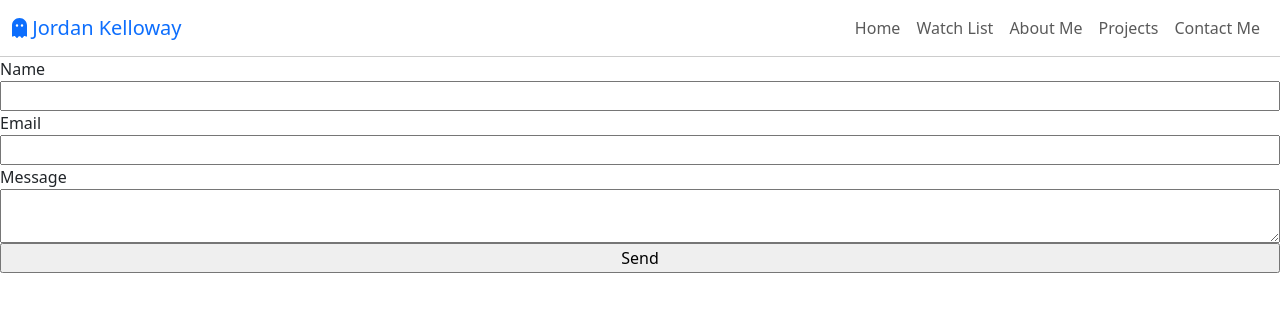
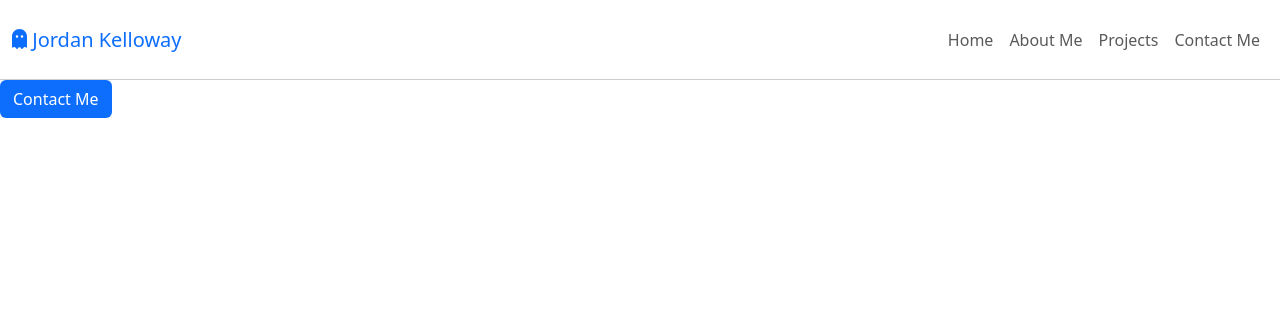
Before and after one commit to JKells99/portfoliojk, a React (Create React App) app: page /contact in a window 1280 px wide. Shown: the top 312 px of the page. Built offline with nearby package versions, Linux system fonts and the light colour scheme.

Commit message:
Added some changes

```diff
--- a/package.json
+++ b/package.json
@@ -2,7 +2,8 @@
   "name": "portfoliojk",
   "version": "0.1.0",
   "private": true,
-  "homepage": "https://JKells99.github.io/portfoliojk",
+
+
   "dependencies": {
     "@emailjs/browser": "^3.11.0",
     "@emotion/react": "^11.11.1",
--- a/src/App.js
+++ b/src/App.js
@@ -2,12 +2,17 @@ import './App.css';
 import Contact from './components/contactform/Contact';
 import Cta from './components/cta/Cta';
 import Header from './components/header/Header';
+import { useEffect } from 'react';
 
 
 import Layout from "./components/Layout.js";
 import { Routes, Route } from "react-router-dom";
 
 function App() {
+  useEffect(() => {
+    document.title = 'Jordan Kelloway';
+
+  }, []);
   return (
     <div className="App">
       <Header/>
--- a/src/components/contactform/Contact.jsx
+++ b/src/components/contactform/Contact.jsx
@@ -1,8 +1,12 @@
 
-import React, { useRef } from 'react';
+import React, { useRef, useState} from 'react';
 import emailjs from '@emailjs/browser';
+import { faTimes } from '@fortawesome/free-solid-svg-icons';
+import { FontAwesomeIcon } from '@fortawesome/react-fontawesome';
 
 const Contact = () => {
+    const [emailSent, setEmailSent] = useState(false);
+    const [showForm, setShowForm] = useState(false);
 
 const form = useRef();
 
@@ -12,13 +16,30 @@ const form = useRef();
     emailjs.sendForm('service_g74saq4', 'template_756odfn', form.current, '2hIJHU8LwF0hx9dfe')
       .then((result) => {
           console.log(result.text);
+          // Simulate email sending success
+          setEmailSent(true);
+          setShowForm(false);
       }, (error) => {
           console.log(error.text);
       });
   };
 
+  const handleHideForm = () => {
+
+    setShowForm(false);
+  };
   return (
-    <form ref={form} onSubmit={sendEmail} className='d-flex flex-column'>
+    <div>
+    {emailSent ? (
+      <p>Email has been sent successfully!</p>
+    ) : (
+      <div>
+        {showForm ? (
+          <div className="contact-form">
+            <button className="close-button" onClick={handleHideForm}>
+              <FontAwesomeIcon icon={faTimes} />
+            </button>
+            <form ref={form} onSubmit={sendEmail} className="d-flex flex-column">
               <label>Name</label>
               <input type="text" name="user_name" />
               <label>Email</label>
@@ -27,6 +48,13 @@ const form = useRef();
               <textarea name="message" />
               <input type="submit" value="Send" />
             </form>
+          </div>
+        ) : (
+          <button className='btn bg-primary text-white' onClick={() => setShowForm(true)}>Contact Me</button>
+        )}
+      </div>
+    )}
+  </div>
   )
 }
 
--- a/src/components/cta/Cta.jsx
+++ b/src/components/cta/Cta.jsx
@@ -1,11 +1,22 @@
 import { FontAwesomeIcon } from "@fortawesome/react-fontawesome";
-import { faDiscord, faFacebook, faLinkedin, faTwitter } from "@fortawesome/free-brands-svg-icons";
-import { Button } from "react-bootstrap";
-import { Link } from "react-router-dom";
+import {
+  faDiscord,
+  faFacebook,
+  faLinkedin,
+  faTwitter,
+} from "@fortawesome/free-brands-svg-icons";
+
 import Contact from "../contactform/Contact";
-import React from "react";
+import { useState } from "react";
+
+
+
 
 const Cta = () => {
+    const [showContactForm, setShowContactForm] = useState(false);
+
+
+
   return (
     <div className="d-flex flex-column flex-md-row justify-content-between align-items-center p-5 ">
       <div className="headings p-5 ">
@@ -14,7 +25,7 @@ const Cta = () => {
         <h2 className="display-2">
           I am a <span className="text-primary">Full Stack Developer</span>
         </h2>
-        <div className="d-flex gap-5 pb-6 ">
+        <div className="d-flex gap-5 pb-3 ">
           <a href="https://ca.linkedin.com/in/jordan-kelloway-940503243">
             <FontAwesomeIcon icon={faLinkedin} size="3x" />
           </a>
@@ -28,22 +39,21 @@ const Cta = () => {
           </a>
 
           <a href="https://ca.linkedin.com/in/jordan-kelloway-940503243">
-            <FontAwesomeIcon icon={faDiscord} size="3x"  />
+            <FontAwesomeIcon icon={faDiscord} size="3x" />
           </a>
         </div>
-        <Link className="bg-primary mt-5 text-white p-1 m-3 " to={{pathname: "/contact"}}> Contact Me</Link>
+        <Contact/>
+
 
 
 
       </div>
-
 
       <div className="p-5">
         <img
           src="https://media.licdn.com/dms/image/C5603AQG0keqF_l5g6Q/profile-displayphoto-shrink_800_800/0/1656249794101?e=2147483647&v=beta&t=Xi-ZHaBhVnt6EiuYigFNJedwwA8d-r1ZMd6gupAG3Gk"
           alt="My Profile Pic"
           className="img-fluid rounded-circle "
-
         />
       </div>
     </div>
--- a/src/components/header/Header.jsx
+++ b/src/components/header/Header.jsx
@@ -1,6 +1,6 @@
 import { FontAwesomeIcon } from "@fortawesome/react-fontawesome";
 import { faGhost } from "@fortawesome/free-solid-svg-icons";
-import Button from "react-bootstrap/Button";
+
 import Container from "react-bootstrap/Container"
 import Nav from "react-bootstrap/Nav";
 import Navbar from "react-bootstrap/Navbar";
@@ -9,7 +9,7 @@ import {NavLink} from "react-router-dom";
 const Header = () => {
 
 return (
-    <Navbar bg="white" variant="light" expand="lg" style={{borderBottom: '1px solid #ccc'}}>
+    <Navbar bg="white" variant="light" expand="xl" style={{borderBottom: '1px solid #ccc', height:'80px'}}>
         <Container fluid>
             <Navbar.Brand href="/" style={{"color":'#0d6efd'}}>
             <FontAwesomeIcon icon={faGhost} /> Jordan Kelloway
@@ -22,14 +22,12 @@ return (
                         navbarScroll
                     >
                     <NavLink className ="nav-link" to="/">Home</NavLink>
-                    <NavLink className ="nav-link" to="/watchList">Watch List</NavLink>
                     <NavLink className ="nav-link" to="/watchList">About Me</NavLink>
                     <NavLink className ="nav-link" to="/watchList">Projects</NavLink>
                     <NavLink className ="nav-link" to="/watchList">Contact Me</NavLink>
 
                 </Nav>
-                {/* <Button variant="outline-info" className="me-2">Login</Button>
-                <Button variant="outline-info">Register</Button> */}
+
             </Navbar.Collapse>
         </Container>
     </Navbar>
```
Lines whose indentation alone changed are shown as unchanged.
